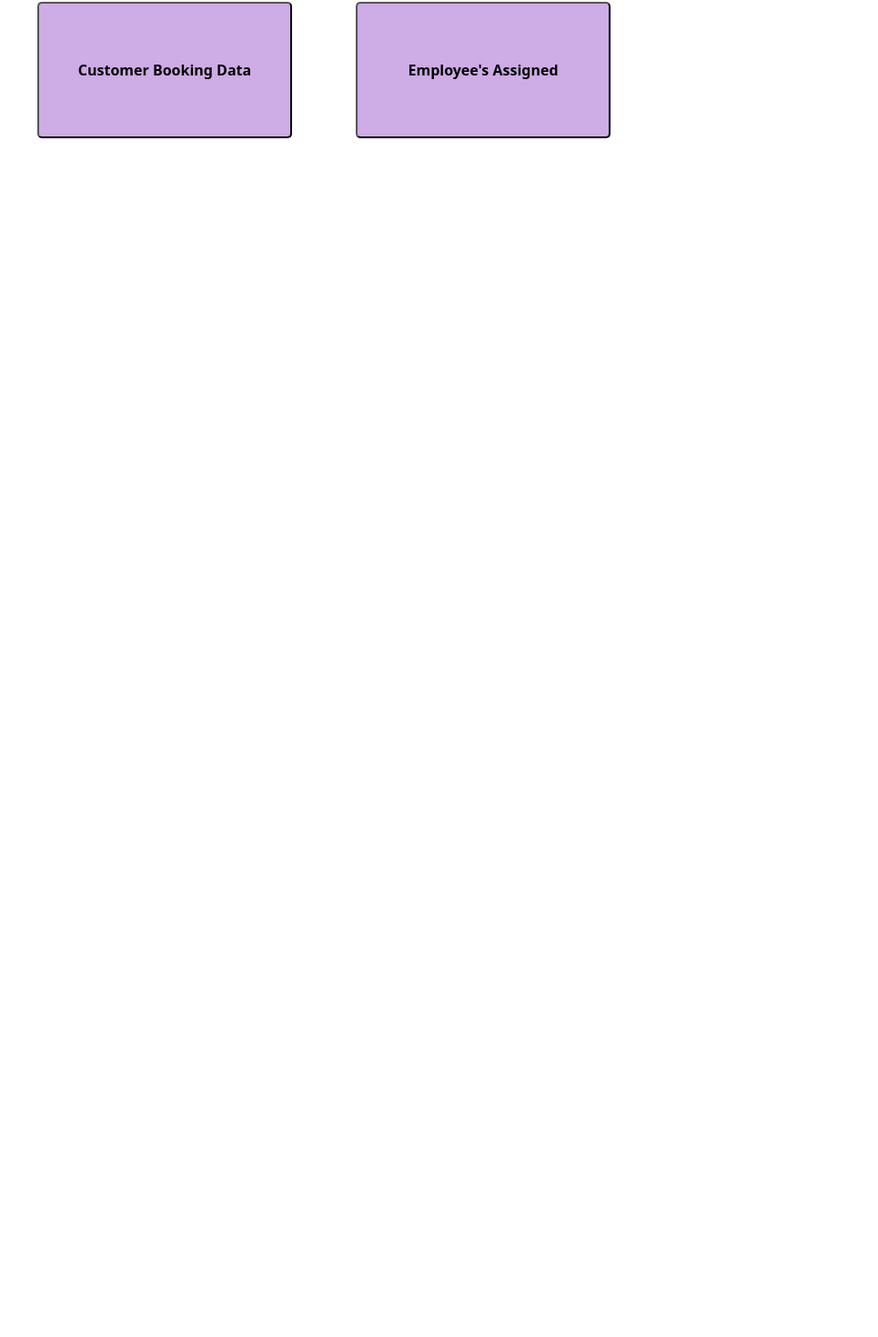
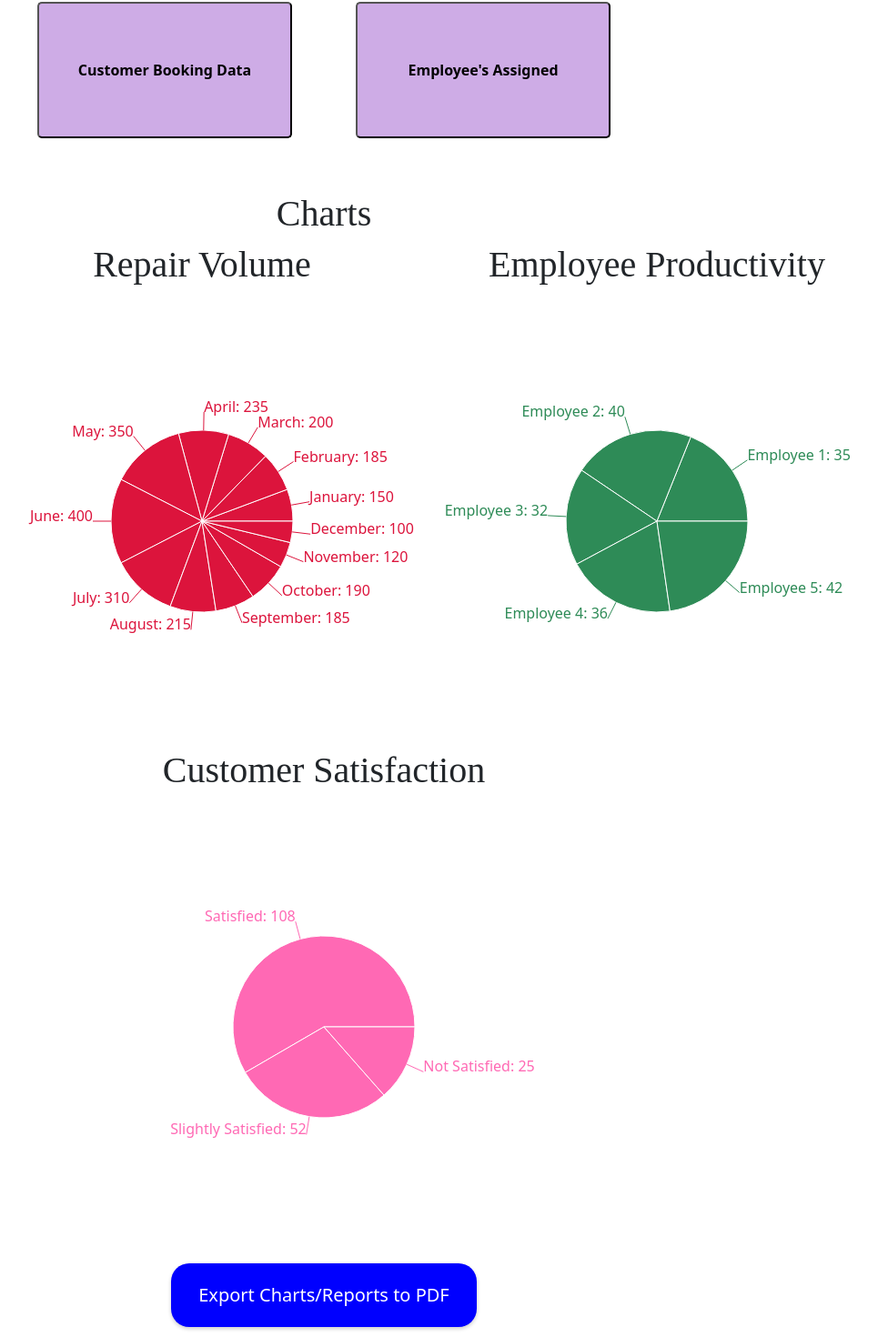
Before and after one commit to mylariprasad/AC-Service-Portal, a React (Create React App) app: page /admin in a window 1280 px wide. Shown: the part 473-1943 px from the top of the page at 91% size, without its empty margins (284-1249 px from the left). Before the commit the page ends 800 px from the top, so only its background shows below. Built offline with nearby package versions, Linux system fonts and the light colour scheme.

Commit message:
prsanna chart added-shoel

```diff
--- a/package.json
+++ b/package.json
@@ -15,6 +15,7 @@
     "axios": "^1.4.0",
     "bootstrap": "^5.3.0",
     "font-awesome": "^4.7.0",
+    "html2pdf.js": "^0.9.0",
     "react": "^18.2.0",
     "react-burger-menu": "^3.0.9",
     "react-circular-progressbar": "^2.1.0",
--- a/src/App.js
+++ b/src/App.js
@@ -55,7 +55,7 @@ function App() {
     </Routes>
 
 
-    {/* <FooterComponent/> */}
+
     </Router>
    </div>
   );
--- a/src/components/AdminMainPage.js
+++ b/src/components/AdminMainPage.js
@@ -1,5 +1,6 @@
 import React from 'react';
 import { Link } from 'react-router-dom';
+import Charts_render from './charts/Charts_render'
 
 const AdminMainPage = () => {
   return (
@@ -23,6 +24,8 @@ const AdminMainPage = () => {
           <button style={{width: '400px',height: '150px',backgroundColor: '#CEACE6',color: 'black',borderRadius: '5px',margin: '35px',fontWeight: 'bold'}}>Employee's Assigned</button>
         </div>
       </div>
+      <br/>
+      <Charts_render/>
     </div>
   );
 };
--- a/src/components/Carousel.js
+++ b/src/components/Carousel.js
@@ -35,7 +35,7 @@ const Carousel = ({ images }) => {
           </button>
         </div>
         <div className="comtainer my-5">
-          <FooterComponent/>
+
         </div>
 </>
   );
--- /dev/null
+++ b/src/components/charts/Charts_render.js
@@ -0,0 +1,29 @@
+import React from "react";
+import RepairVolumeChart from "./RepairVolumeChart";
+import EmployeeProductivityChart from "./EmployeeProductivityChart";
+import CustomerSatisfactionChart from "./CustomerSatisfactionChart";
+import ExportToPDFButton from "./ExportToPDFButton";
+import html2pdf from "html2pdf.js";
+import "./Style.css"
+
+const Charts_render = () => {
+  return (
+    <div className="App">
+      <h1>Charts</h1>
+      <div id="charts-container" style={{ display: "flex", flexDirection: "column", alignItems: "center" }}>
+        <div style={{ display: "flex", justifyContent: "space-between", width: "60%" }}>
+          <RepairVolumeChart />
+          <EmployeeProductivityChart />
+        </div>
+        <div >
+          <CustomerSatisfactionChart />
+        </div>
+      </div>
+      <div style={{ display: "flex", justifyContent: "center", marginBottom: "15px" }}>
+        <ExportToPDFButton containerId="charts-container" />
+      </div>
+    </div>
+  );
+};
+
+export default Charts_render;
--- /dev/null
+++ b/src/components/charts/CustomerSatisfactionChart.js
@@ -0,0 +1,31 @@
+import React from "react";
+import { PieChart, Pie, Tooltip } from "recharts";
+
+const CustomerSatisfactionChart = () => {
+  const data = [
+    { name: "Satisfied", value: 108 },
+    { name: "Slightly Satisfied", value: 52 },
+    { name: "Not Satisfied", value: 25 },
+  ];
+
+  return (
+    <div className="App">
+      <h1>Customer Satisfaction</h1>
+      <PieChart width={500} height={500}>
+        <Pie
+          dataKey="value"
+          isAnimationActive={false}
+          data={data}
+          cx="50%"
+          cy="50%"
+          outerRadius={100}
+          fill="hotpink"
+          label={({ name, value }) => `${name}: ${value}`} // Displaying name and value near the chart
+        />
+        <Tooltip />
+      </PieChart>
+    </div>
+  );
+};
+
+export default CustomerSatisfactionChart;
--- /dev/null
+++ b/src/components/charts/EmployeeProductivityChart.js
@@ -0,0 +1,33 @@
+import React from "react";
+import { PieChart, Pie, Tooltip } from "recharts";
+
+const EmployeeProductivityChart = () => {
+  const data = [
+    { name: "Employee 1", value: 35 },
+    { name: "Employee 2", value: 40 },
+    { name: "Employee 3", value: 32 },
+    { name: "Employee 4", value: 36 },
+    { name: "Employee 5", value: 42 },
+  ];
+
+  return (
+    <div className="App">
+      <h1>Employee Productivity</h1>
+      <PieChart width={500} height={500}>
+        <Pie
+          dataKey="value"
+          isAnimationActive={false}
+          data={data}
+          cx="50%"
+          cy="50%"
+          outerRadius={100}
+          fill="seagreen"
+          label={({ name, value }) => `${name}: ${value}`} // Displaying name and value near the chart
+        />
+        <Tooltip />
+      </PieChart>
+    </div>
+  );
+};
+
+export default EmployeeProductivityChart;
--- /dev/null
+++ b/src/components/charts/ExportToPDFButton.js
@@ -0,0 +1,41 @@
+import React from "react";
+import html2pdf from "html2pdf.js";
+
+const ExportToPDFButton = ({ containerId }) => {
+  const handleExportPDF = () => {
+    const element = document.getElementById(containerId);
+
+    html2pdf()
+      .set({ html2canvas: { scale: 4 } })
+      .from(element)
+      .save("charts.pdf");
+  };
+
+  const buttonContainerStyle = {
+    display: "flex",
+    justifyContent: "center",
+    marginTop: "10px",
+  };
+
+  const buttonStyle = {
+    backgroundColor: "#0000FF",
+    color: "white",
+    padding: "20px 30px",
+    border: "none",
+    borderRadius: "20px",
+    cursor: "pointer",
+    fontSize: "20px",
+    boxShadow: "0px 2px 4px rgba(0, 0, 0, 0.2)",
+    transition: "background-color 0.3s ease",
+  };
+
+  return (
+    <div style={buttonContainerStyle}>
+      <button onClick={handleExportPDF} style={buttonStyle}>
+        Export Charts/Reports to PDF
+      </button>
+    </div>
+  );
+};
+
+export default ExportToPDFButton;
--- /dev/null
+++ b/src/components/charts/RepairVolumeChart.js
@@ -0,0 +1,40 @@
+import React from "react";
+import { PieChart, Pie, Tooltip } from "recharts";
+
+const RepairVolumeChart = () => {
+  const data = [
+    { name: "January", value: 150 },
+    { name: "February", value: 185 },
+    { name: "March", value: 200 },
+    { name: "April", value: 235 },
+    { name: "May", value: 350 },
+    { name: "June", value: 400 },
+    { name: "July", value: 310 },
+    { name: "August", value: 215 },
+    { name: "September", value: 185 },
+    { name: "October", value: 190 },
+    { name: "November", value: 120 },
+    { name: "December", value: 100 },
+  ];
+
+  return (
+    <div className="App">
+      <h1>Repair Volume</h1>
+      <PieChart width={500} height={500}>
+        <Pie
+          dataKey="value"
+          isAnimationActive={false}
+          data={data}
+          cx="50%"
+          cy="50%"
+          outerRadius={100}
+          fill="#DC143C"
+          label={({ name, value }) => `${name}: ${value}`} // Displaying name and value near the chart
+        />
+        <Tooltip />
+      </PieChart>
+    </div>
+  );
+};
+
+export default RepairVolumeChart;
--- /dev/null
+++ b/src/components/charts/Style.css
@@ -0,0 +1,54 @@
+.App {
+  text-align: center;
+}
+
+h1 {
+  font-size: 30px;
+  margin-bottom: 5px;
+  font-family: cursive;
+}
+
+#charts-container {
+  display: flex;
+  flex-direction: column;
+  align-items: center;
+  margin-bottom: 0px;
+}
+
+.chart-container {
+  display: flex;
+  justify-content: space-between;
+  width: 100%;
+}
+
+.chart-container > div {
+  flex: 1;
+  margin-right: 10px;
+}
+
+.chart-title {
+  font-size: 18px;
+  margin-bottom: 5px;
+}
+
+.export-button-container {
+  display: flex;
+  justify-content: center;
+  margin-top: 0px;
+}
+
+.export-button {
+  background-color: #0000FF;
+  color: white;
+  padding: 10px 20px;
+  border: none;
+  border-radius: 20px;
+  cursor: pointer;
+  font-size: 16px;
+  box-shadow: 0px 2px 4px rgba(0, 0, 0, 0.2);
+  transition: background-color 0.3s ease;
+}
+
+.export-button:hover {
+  background-color: #0044FF;
+}
--- a/src/pages/home/Home.js
+++ b/src/pages/home/Home.js
@@ -12,7 +12,7 @@ import AboutUs from './AboutUs.jpg'
 import img from './img.jpg'
 import testimonial3 from './testimonial3.jpg'
 import { BsFillPeopleFill } from 'react-icons/bs';
-
+import FooterComponent from '../../components/FooterComponent';
 
 const Home = () => {
 
@@ -177,6 +177,8 @@ const Home = () => {
           </div>
         </div>
       </div>
+
+      <FooterComponent/>
     </div>
   );
 };
```
Also changed, not shown: 1 other file (tests, documents, lock files or other folders).
